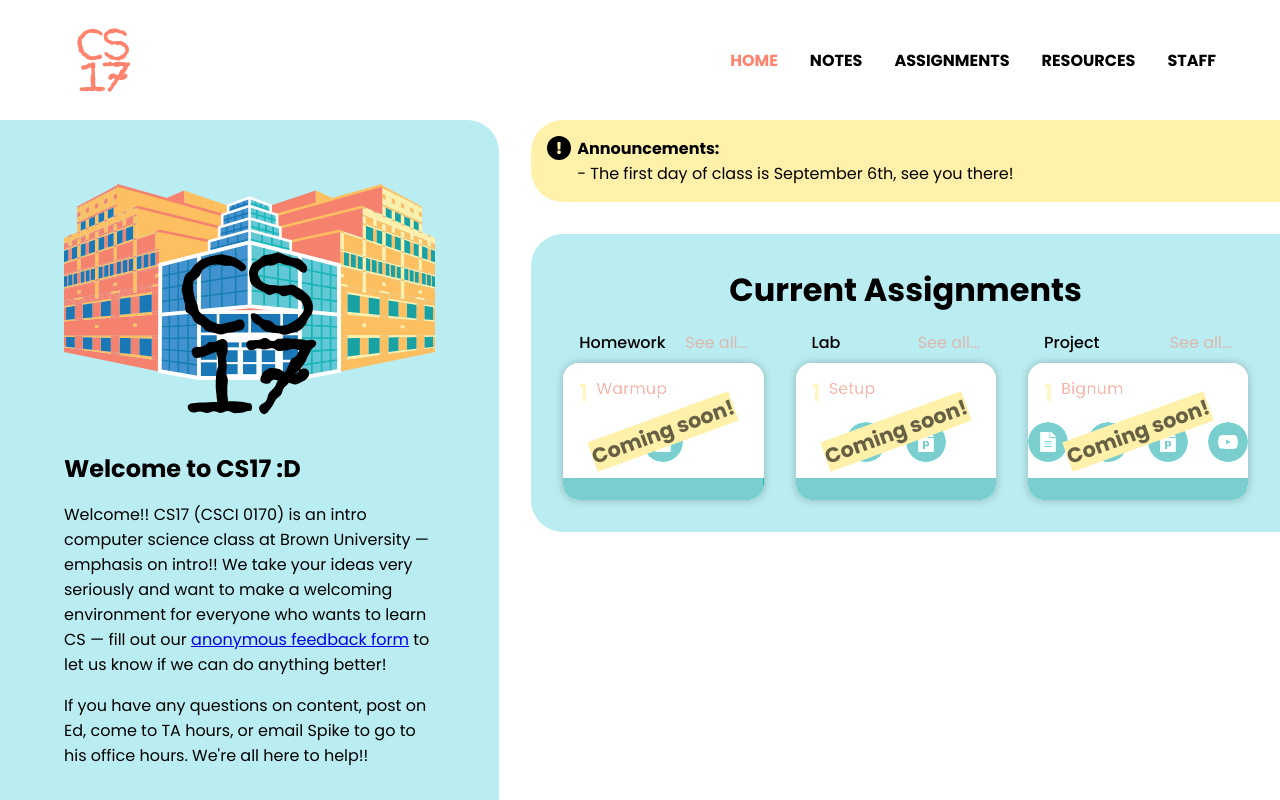
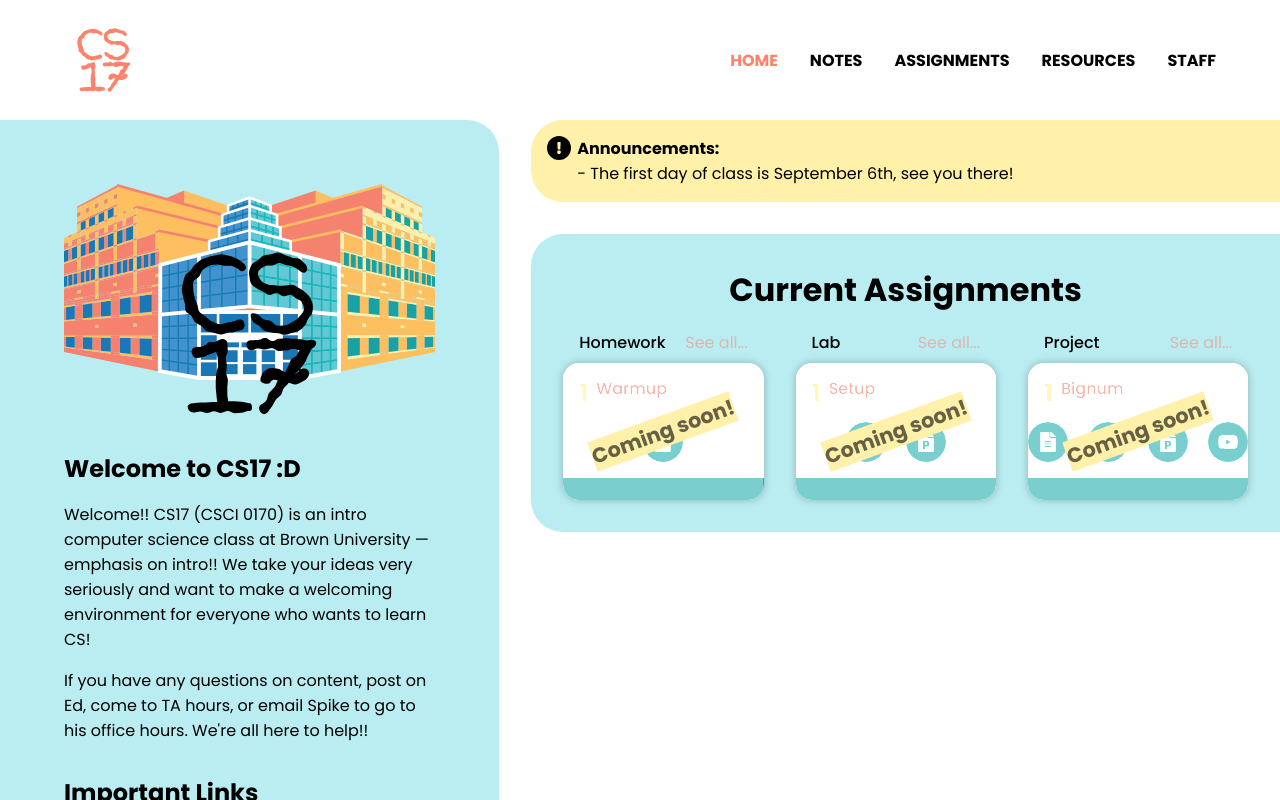
Before and after one commit to cs17-fall2023/cs17-fall2023.github.io, a React (Create React App) app: page / in a window 1280 px wide. Shown: the top 800 px of the page. Built offline with nearby package versions, Linux system fonts and the light colour scheme.

Commit message:
remove anonymous feedback form

```diff
--- a/src/Pages/HomePage/HomePage.js
+++ b/src/Pages/HomePage/HomePage.js
@@ -93,11 +93,11 @@ class HomePage extends React.Component {
 								Welcome!! CS17 (CSCI 0170) is an intro computer
 								science class at Brown University — emphasis on intro!!
 								We take your ideas very seriously and want to make a welcoming environment
-								for everyone who wants to learn CS — fill out our {" "}
+								for everyone who wants to learn CS! {/* — fill out our {" "}
 								<a href="https://docs.google.com/forms/d/e/1FAIpQLSc90q808orP2UEUYiZSWGvaqc2lLEe_-UdPoGmPa2Cj5vNSUg/viewform" target="_blank" rel="noopener noreferrer">
 									anonymous feedback form
 								</a>
-								{" "} to let us know if we can do anything better!
+		{" "} to let us know if we can do anything better!*/}
 							</p>
 							<p>
 								If you have any questions on content, post on Ed,
```
